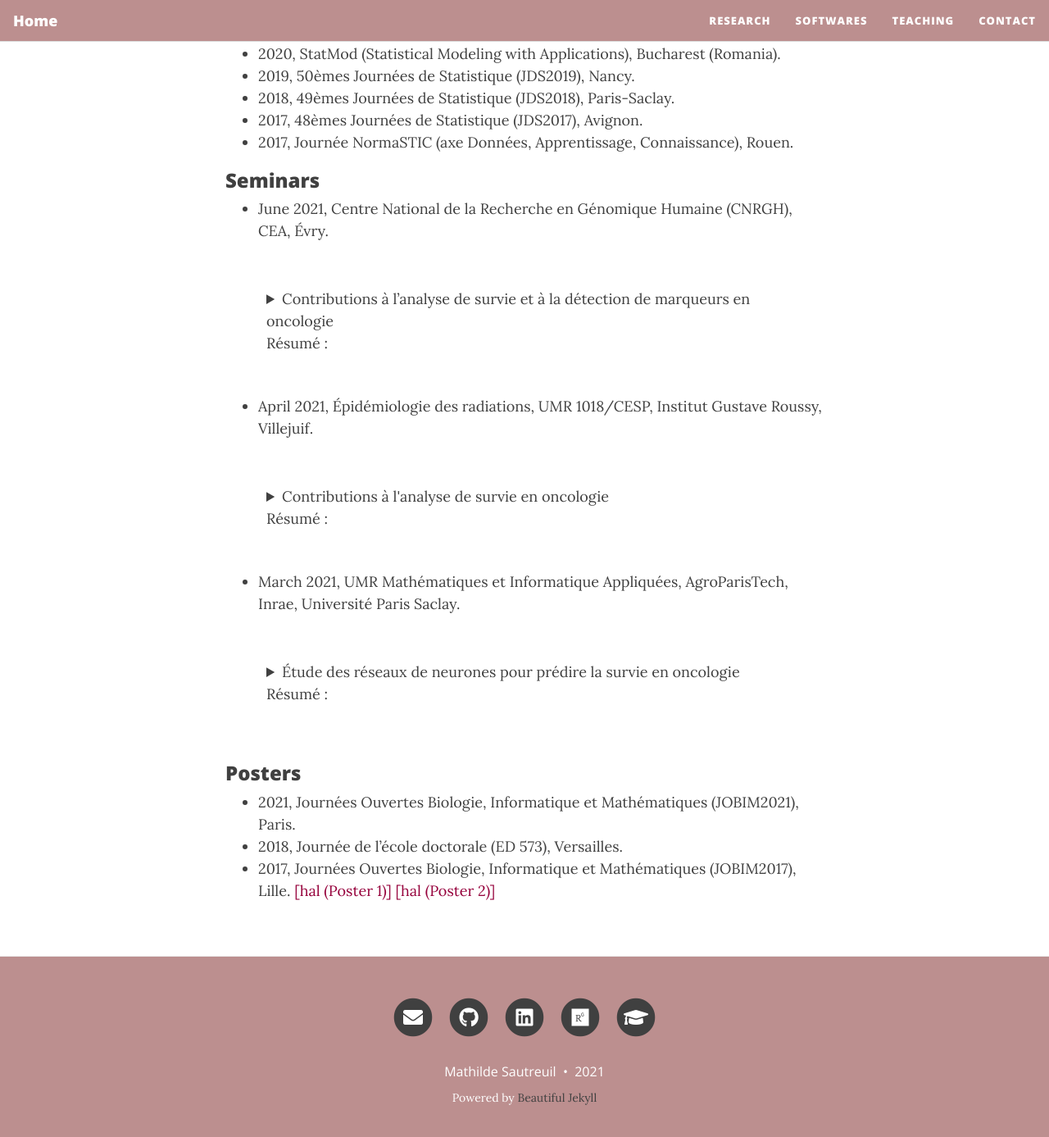
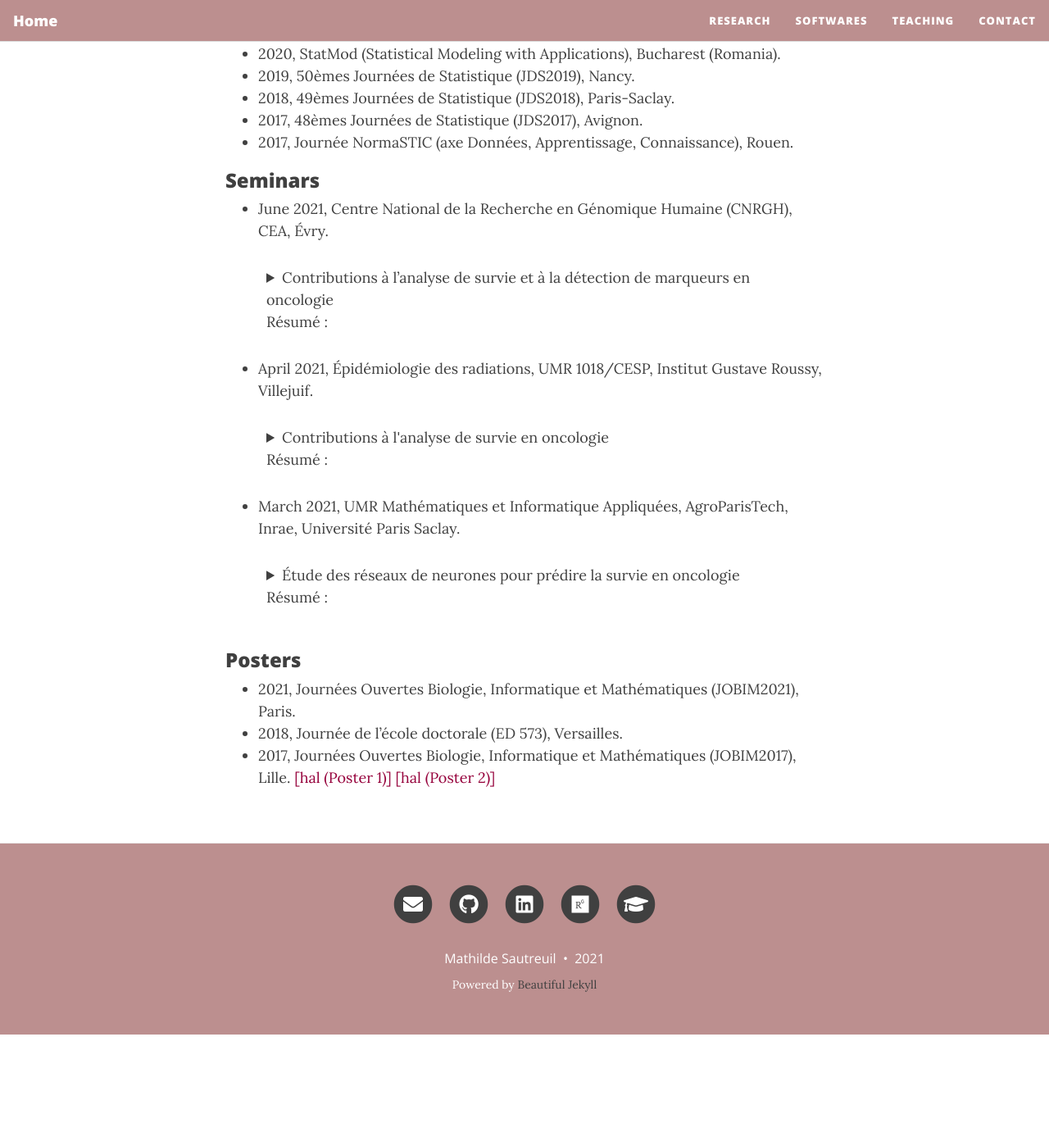
Before and after one commit to mathildesautreuil/mathildesautreuil.github.io, a Jekyll site: the page built from research.md, in a window 1280 px wide and 1400 px high, scrolled down 1165 px. Shown: the top 1387 px of the window at 82% size. Built offline with Jekyll 4.4.1, drawn with Linux system fonts in a browser that asks for light colours; nearby versions of some CDN libraries; after the commit the page ends 2427 px from its top, so only the background shows below that.

Commit message:
resume css summary semainars

```diff
--- a/assets/css/beautifuljekyll.css
+++ b/assets/css/beautifuljekyll.css
@@ -14,12 +14,13 @@ html {
 details {
     margin: 0;
     border-radius: 10px;
-    padding: 10px 50px 20px;
+    padding: 0px 50px 0px;
 }
 
 details[open] {
+    margin: 0;
     background:  {{ site.navbar-col | default: "#EAEAEA" }};
-    padding: 10px 50px 20px;
+    padding: 0px 50px 0px;
 }
 summary {
     color: {{ site.navbar-text-col | default: "#404040" }};
```
